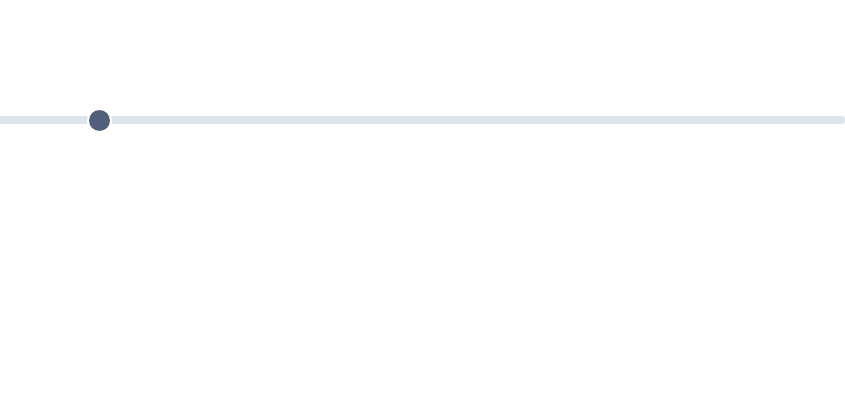
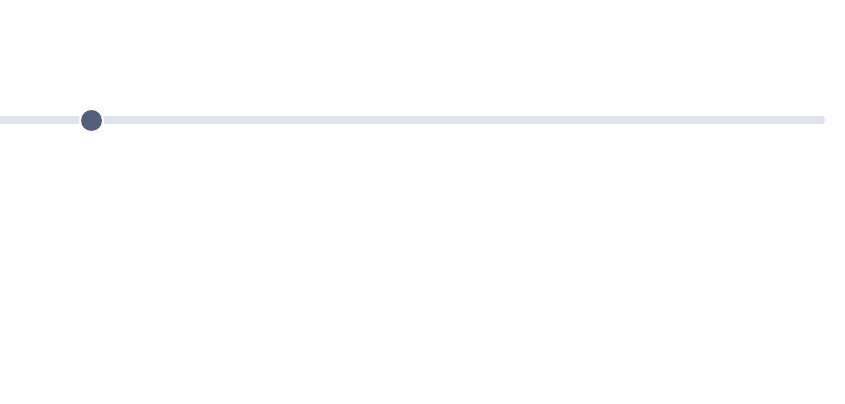
Before and after one commit to CyrilSLi/musicly, a plain HTML site: page index.html in a window 1280 px wide. Shown: the full height of the page, 435-1280 px from the left. Drawn offline with nearby package versions, Linux system fonts and the light colour scheme.

Commit message:
change width

```diff
--- a/index.html
+++ b/index.html
@@ -18,6 +18,9 @@
         h1, h2 {
             margin: 10px;
             font-size: 3em;
+        }
+        #pitch {
+            width: calc(100% - 20px);
         }
     </style>
 </head>
```
